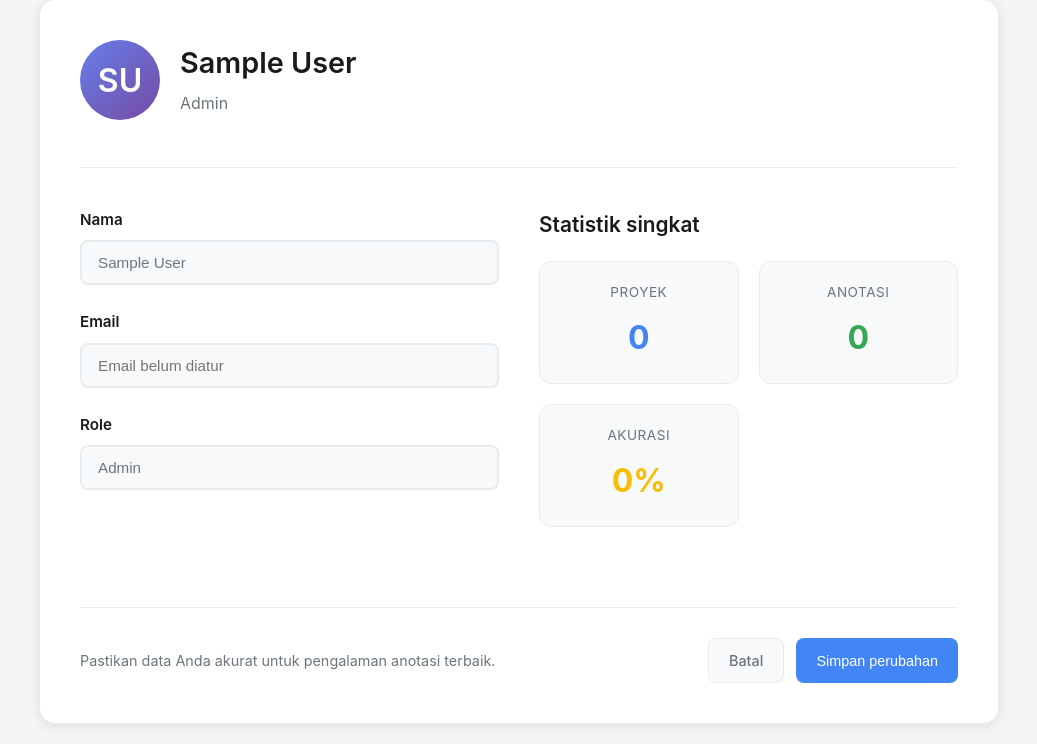
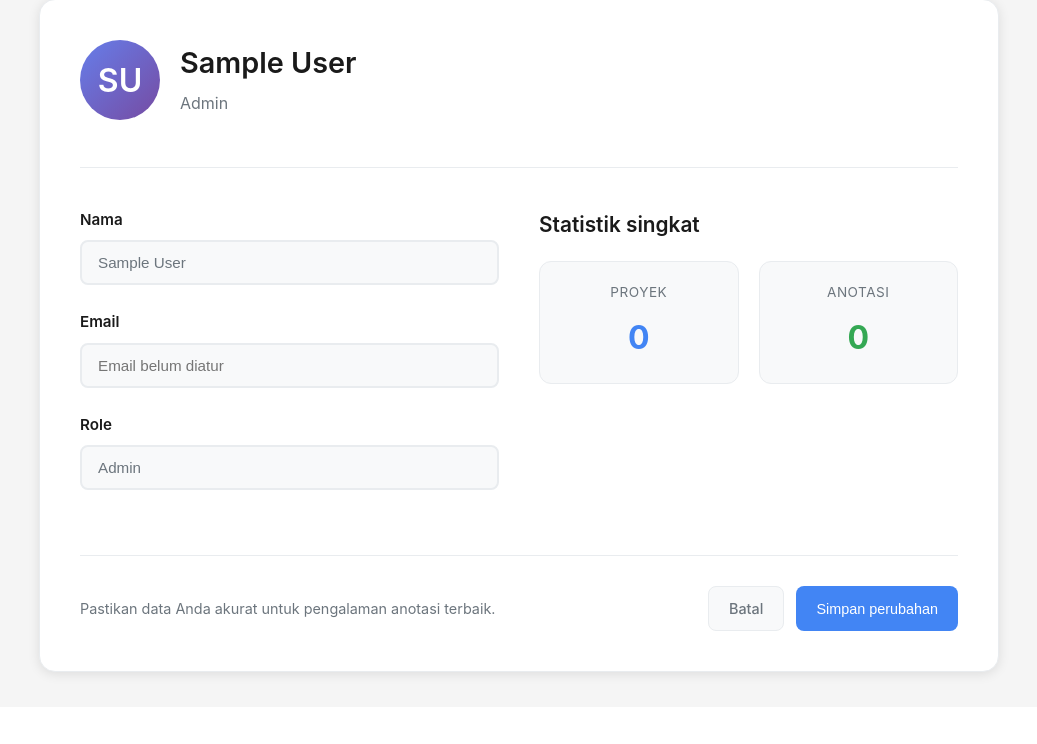
Before and after one commit to fionafrm/video-editor-sibi, a Django app: page /dashboard/profile/ in a window 1280 px wide. Shown: the part 93-837 px from the top of the page, without its empty margins (121-1158 px from the left). After the commit the page ends 774 px from the top, so only its background shows below. Run offline with Django 5.2, Linux system fonts and the light colour scheme; the visitor is signed in with stand-in values (Sample User, id 1); data that the repository does not hold is empty.

Commit message:
remove accuracy

```diff
--- a/dashboard/templates/profile.html
+++ b/dashboard/templates/profile.html
@@ -166,9 +166,7 @@
             color: #34a853;
         }
 
-        .stat-value.accuracy {
-            color: #fbbc04;
-        }
+
 
         .form-footer {
             display: flex;
@@ -285,10 +283,6 @@
                                 <div class="stat-label">Anotasi</div>
                                 <div class="stat-value annotations">{{ user_annotations }}</div>
                             </div>
-                            <div class="stat-item">
-                                <div class="stat-label">Akurasi</div>
-                                <div class="stat-value accuracy">{{ accuracy_percentage }}%</div>
-                            </div>
                         </div>
                     </div>
                 </div>
--- a/dashboard/views.py
+++ b/dashboard/views.py
@@ -56,10 +56,6 @@
     user_projects = Video.objects.filter(annotated_by=user).count() if user.is_authenticated else 0
     user_annotations = Video.objects.filter(annotated_by=user, is_annotated=True).count() if user.is_authenticated else 0
 
-    # Calculate accuracy (percentage of annotations completed by this user)
-    total_videos = Video.objects.count()
-    accuracy_percentage = round((user_annotations / total_videos * 100), 1) if total_videos > 0 else 0
-
     # Determine role
     if user.is_superuser:
         role = "Admin"
@@ -73,7 +69,6 @@
         'role': role,
         'user_projects': user_projects,
         'user_annotations': user_annotations,
-        'accuracy_percentage': accuracy_percentage,
     }
 
     return render(request, "profile.html", context)
```
